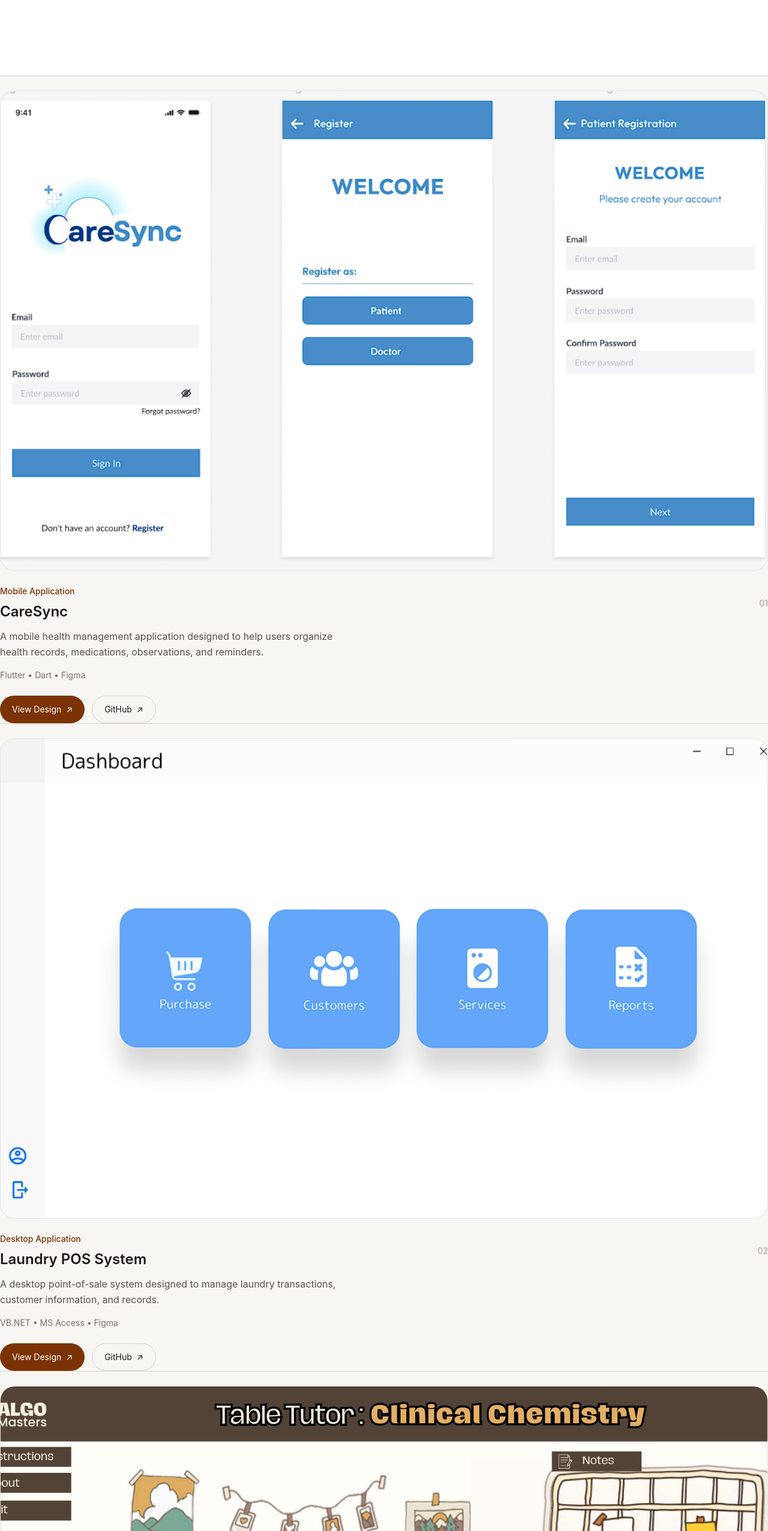
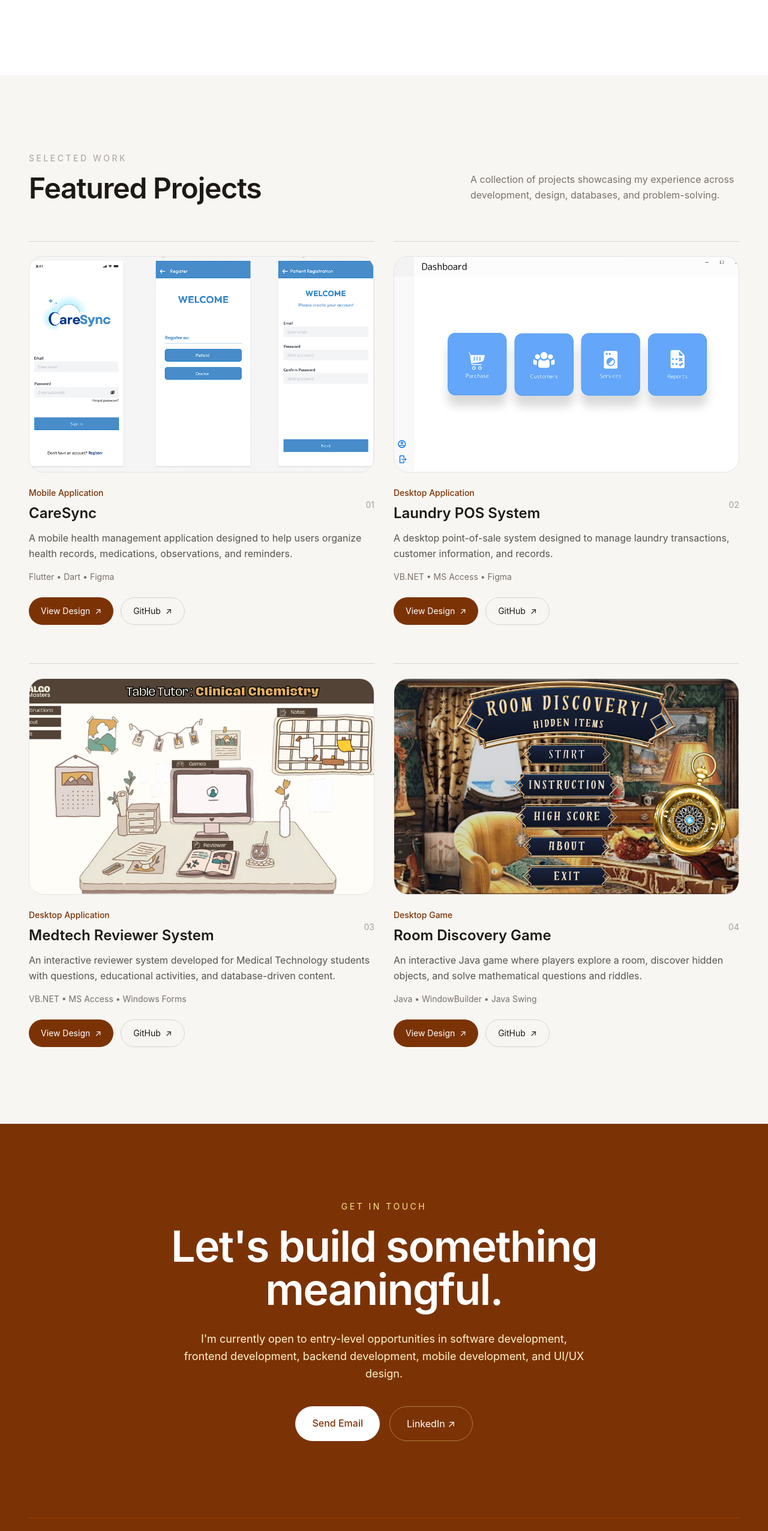
Before and after one commit to K-mariedizon/My-Portfolio, a React (Vite) app: page / in a window 1280 px wide. Shown: the part 2653-5206 px from the top of the page at 60% size. Built offline with nearby package versions, Linux system fonts and the light colour scheme.

Commit message:
Update portfolio

```diff
--- a/src/App.jsx
+++ b/src/App.jsx
@@ -816,7 +816,35 @@ export default function PortfolioWebsite() {
 
 
       {/* ================= PROJECTS ================= */}
-      {projects.map((project, index) => (
+      <section
+        id="projects"
+        className="px-6 md:px-12 py-24 md:py-32 bg-[#F8F6F2]"
+      >
+        <div className="max-w-7xl mx-auto">
+
+          <div className="flex flex-col md:flex-row md:items-end justify-between gap-6 mb-16">
+
+            <div>
+              <p className="text-sm uppercase tracking-[0.25em] text-stone-400 mb-4">
+                Selected Work
+              </p>
+
+              <h2 className="text-4xl md:text-5xl font-semibold tracking-tight">
+                Featured Projects
+              </h2>
+            </div>
+
+            <p className="max-w-md text-stone-500 leading-relaxed">
+              A collection of projects showcasing my experience
+              across development, design, databases, and problem-solving.
+            </p>
+
+          </div>
+
+
+          <div className="grid md:grid-cols-2 gap-x-8 gap-y-16">
+
+            {projects.map((project, index) => (
 
   <article
     key={project.title}
@@ -897,6 +925,59 @@ export default function PortfolioWebsite() {
   </article>
 
 ))}
+
+          </div>
+
+        </div>
+      </section>
+
+
+      {/* ================= CONTACT ================= */}
+      <section
+        id="contact"
+        className="px-6 md:px-12 py-24 md:py-32 bg-amber-900 text-white"
+      >
+        <div className="max-w-5xl mx-auto text-center">
+
+          <p className="text-sm uppercase tracking-[0.25em] text-amber-200 mb-5">
+            Get in touch
+          </p>
+
+          <h2 className="text-5xl md:text-7xl font-semibold tracking-tight mb-8">
+            Let's build something
+            <br />
+            meaningful.
+          </h2>
+
+          <p className="max-w-2xl mx-auto text-lg text-amber-100 leading-relaxed mb-10">
+            I'm currently open to entry-level opportunities in software
+            development, frontend development, backend development,
+            mobile development, and UI/UX design.
+          </p>
+
+
+          <div className="flex flex-wrap justify-center gap-4">
+
+            <a
+              href="mailto:kianamariedizon@gmail.com"
+              className="bg-white text-amber-900 px-7 py-4 rounded-full font-medium hover:scale-105 transition"
+            >
+              Send Email
+            </a>
+
+            <button
+              onClick={openLinkedIn}
+              className="border border-amber-200/40 px-7 py-4 rounded-full hover:bg-white hover:text-amber-900 transition"
+            >
+              LinkedIn ↗
+            </button>
+
+          </div>
+
+        </div>
+      </section>
+
+
       {/* ================= FOOTER ================= */}
       <footer className="bg-amber-900 text-amber-100 px-6 md:px-12 pb-8">
 
```
